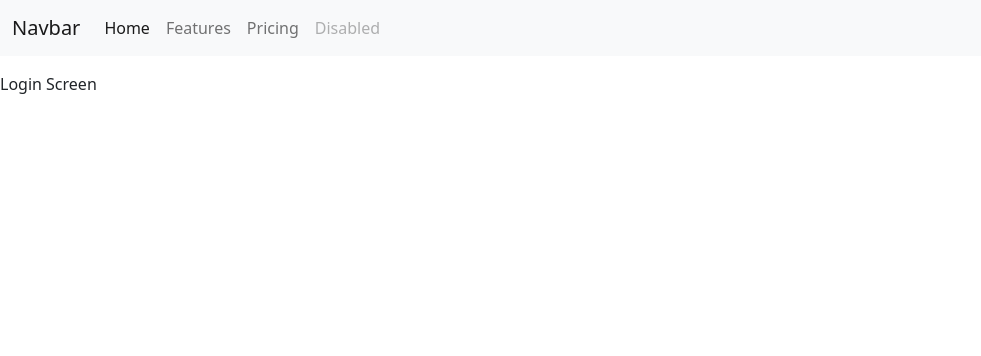
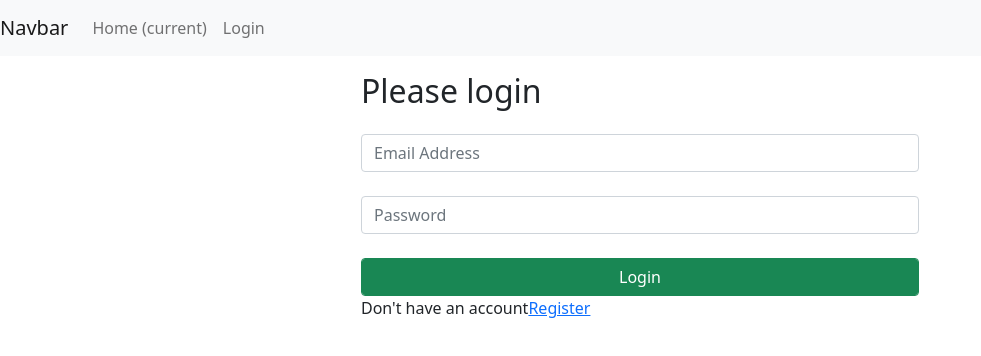
Before and after one commit to ArmanKamal/TwitterApp, a React (Create React App) app in the folder frontend/: page /login in a window 1280 px wide. Shown: the top 356 px of the page, without its empty margins (0-981 px from the left). Built offline with nearby package versions, Linux system fonts and the light colour scheme.

Commit message:
Login & Logout Added

```diff
--- a/frontend/public/index.html
+++ b/frontend/public/index.html
@@ -16,6 +16,8 @@
     <noscript>You need to enable JavaScript to run this app.</noscript>
     <div id="root" data-username="kamal" data-can-tweet=false></div>
 
- <script src="https://cdn.jsdelivr.net/npm/bootstrap@5.0.2/dist/js/bootstrap.bundle.min.js" integrity="sha384-MrcW6ZMFYlzcLA8Nl+NtUVF0sA7MsXsP1UyJoMp4YLEuNSfAP+JcXn/tWtIaxVXM" crossorigin="anonymous"></script>
+  <script src="https://code.jquery.com/jquery-3.2.1.slim.min.js" integrity="sha384-KJ3o2DKtIkvYIK3UENzmM7KCkRr/rE9/Qpg6aAZGJwFDMVNA/GpGFF93hXpG5KkN" crossorigin="anonymous"></script>
+    <script src="https://cdnjs.cloudflare.com/ajax/libs/popper.js/1.12.9/umd/popper.min.js" integrity="sha384-ApNbgh9B+Y1QKtv3Rn7W3mgPxhU9K/ScQsAP7hUibX39j7fakFPskvXusvfa0b4Q" crossorigin="anonymous"></script>
+    <script src="https://maxcdn.bootstrapcdn.com/bootstrap/4.0.0/js/bootstrap.min.js" integrity="sha384-JZR6Spejh4U02d8jOt6vLEHfe/JQGiRRSQQxSfFWpi1MquVdAyjUar5+76PVCmYl" crossorigin="anonymous"></script>
   </body>
 </html>
--- a/frontend/src/App.js
+++ b/frontend/src/App.js
@@ -9,10 +9,13 @@ function App(props) {
   return (
     <Router>
       <Navbar />
-      <main className="py-3">
-        <Route path='/' component={HomeScreen} exact />
-        <Route path='/login' component={LoginScreen} />
-      </main>
+      <div className="container">
+        <main className="py-3">
+          <Route path='/' component={HomeScreen} exact />
+          <Route path='/login' component={LoginScreen} />
+        </main>
+      </div>
+
     </Router>
   );
 }
--- a/frontend/src/actions/UserAction.js
+++ b/frontend/src/actions/UserAction.js
@@ -12,7 +12,7 @@ export const login = (email, password) => async(dispatch) =>{
               'Content-Type': 'application/json'
             },
             body: JSON.stringify({
-                'email':email,
+                'username':email,
                 'password':password
             })
           });
@@ -31,8 +31,15 @@ export const login = (email, password) => async(dispatch) =>{
                 type: "USER_LOGIN_FAIL",
                 payload: error.response && error.response.data.message
                 ?error.response.data.message
-                :error.message
+                :error.message.detail
             })
         }
 
 }
+
+export const logout = () =>(dispatch) =>{
+    localStorage.removeItem('userInfo')
+    dispatch({
+        type: "USER_LOGOUT"
+    })
+}
--- /dev/null
+++ b/frontend/src/component/Loader.js
@@ -0,0 +1,11 @@
+import React from 'react'
+
+function Loader() {
+    return (
+        <div className="spinner-border" role="status">
+            <span className="sr-only">Loading...</span>
+        </div>
+    )
+}
+
+export default Loader
--- /dev/null
+++ b/frontend/src/component/Message.js
@@ -0,0 +1,11 @@
+import React from 'react'
+
+function Message({children}) {
+    return (
+        <div className="alert alert-danger" role="alert">
+           {children}
+        </div>
+    )
+}
+
+export default Message
--- a/frontend/src/component/Navbar.js
+++ b/frontend/src/component/Navbar.js
@@ -1,32 +1,52 @@
 import React from 'react'
+import {useDispatch,useSelector } from 'react-redux'
+import {Link} from 'react-router-dom'
+import {logout} from '../actions/UserAction'
+function Navbar() {
 
-function Navbar() {
-    console.log("Navbar");
+    const userLogin = useSelector(state => state.UserLogin)
+    const { userInfo} = userLogin
+    const dispatch = useDispatch()
+    const logoutHandler = () => {
+        dispatch(logout())
+    }
+
     return (
         <nav className="navbar navbar-expand-lg navbar-light bg-light">
-            <div className="container-fluid">
             <a className="navbar-brand" href="#">Navbar</a>
-            <button className="navbar-toggler" type="button" data-bs-toggle="collapse" data-bs-target="#navbarNav" aria-controls="navbarNav" aria-expanded="false" aria-label="Toggle navigation">
+            <button className="navbar-toggler" type="button" data-toggle="collapse" data-target="#navbarSupportedContent" aria-controls="navbarSupportedContent" aria-expanded="false" aria-label="Toggle navigation">
                 <span className="navbar-toggler-icon"></span>
             </button>
-            <div className="collapse navbar-collapse" id="navbarNav">
-                <ul className="navbar-nav">
+
+            <div className="collapse navbar-collapse" id="navbarSupportedContent">
+                <ul className="navbar-nav mr-auto">
+                <li className="nav-item active">
+                    <a className="nav-link" href="#">Home <span className="sr-only">(current)</span></a>
+                </li>
+
+
+                {userInfo? (
+                    <li className="nav-item dropdown">
+                         <a className="nav-link dropdown-toggle" href="#" id="navbarDropdown" role="button" data-toggle="dropdown" aria-haspopup="true" aria-expanded="false">
+                            {userInfo.name}
+                         </a>
+                         <div className="dropdown-menu" aria-labelledby="navbarDropdown">
+                         <Link to = "/profile" className="dropdown-item" >Profile</Link>
+                         <a className="dropdown-item" onClick={logoutHandler}>Logout</a>
+                         <div className="dropdown-divider"></div>
+                         <a className="dropdown-item" href="#">Something else here</a>
+                         </div>
+                     </li>
+                ):
                 <li className="nav-item">
-                    <a className="nav-link active" aria-current="page" href="#">Home</a>
+                     <Link className="nav-link" to="/login">Login</Link>
                 </li>
-                <li className="nav-item">
-                    <a className="nav-link" href="#">Features</a>
-                </li>
-                <li className="nav-item">
-                    <a className="nav-link" href="#">Pricing</a>
-                </li>
-                <li className="nav-item">
-                    <a className="nav-link disabled" href="#" tabindex="-1" aria-disabled="true">Disabled</a>
-                </li>
+                    }
+
+
                 </ul>
             </div>
-            </div>
-      </nav>
+        </nav>
     )
 }
 
--- a/frontend/src/component/Tweets/TweetList.js
+++ b/frontend/src/component/Tweets/TweetList.js
@@ -3,6 +3,8 @@ import { useDispatch, useSelector } from 'react-redux'
 import SingleTweet from './SingleTweet'
 import TweetForm from './TweetForm'
 import { listTweet } from '../../actions/TweetAction'
+import Loader from '../Loader'
+import Message from '../Message'
 function TweetList(props) {
 
     const [currentTweets, setCurrentTweets] = useState([]);
@@ -36,10 +38,17 @@ function TweetList(props) {
     return (
         <React.Fragment>
             {canTweet === true && <TweetForm newTweet={newTweet} />}
+        {
+            loading? <Loader />
+                : error ?<Message>{error}</Message>
+                    :
+                    <div>
+                        {tweets.map((tweet) =>
+                            <SingleTweet tweet={tweet} key={tweet.id} didRetweet={didRetweet}/>
+                        )}
+                    </div>
 
-          {tweets.map((tweet) =>
-          <SingleTweet tweet={tweet}  didRetweet={didRetweet}/>
-        )}
+        }
         </React.Fragment>
     )
 }
--- a/frontend/src/screens/LoginScreen.js
+++ b/frontend/src/screens/LoginScreen.js
@@ -2,13 +2,45 @@ import React,{useState,useEffect} from 'react'
 import {Link} from 'react-router-dom'
 import { useDispatch, useSelector} from 'react-redux'
 import {login} from '../actions/UserAction'
-function LoginScreen() {
+import Message  from '../component/Message'
+
+function LoginScreen({location,history}) {
 
     const [email, setEmail] = useState('')
     const [password, setPassword] = useState('')
+    const dispatch = useDispatch()
+    const userLogin = useSelector(state => state.UserLogin)
+    const {loading,userInfo,error} = userLogin
+
+    const redirect = location.search ? location.search.split('=')[1] : '/'
+
+    useEffect(() => {
+        if(userInfo){
+            history.push(redirect)
+        }
+    },[history,userInfo, redirect])
+
+    const handleSubmit = (e) => {
+        e.preventDefault()
+        dispatch(login(email,password))
+    }
+
     return (
-        <div>
-            Login Screen
+        <div className="wrapper">
+                <div className="col-md-6 mx-auto">
+                    <form className="form-signin" onSubmit={handleSubmit}>
+                        <h2 className="form-signin-heading">Please login</h2>
+                        {error && <Message>{error}</Message>}
+                        <input type="text" className="form-control my-4" value={email} onChange={(e) => setEmail(e.target.value)} name="username" placeholder="Email Address"  />
+                        <input type="password" className="form-control my-4" value={password} onChange={(e) => setPassword(e.target.value)} name="password" placeholder="Password"  />
+                        <button className="btn form-control btn-success " type="submit">Login</button>
+                    </form>
+                    <div className="row">
+                        <div className="col">
+                            Don't have an account<Link  to="/register">Register</Link>
+                        </div>
+                    </div>
+                </div>
         </div>
     )
 }
```
